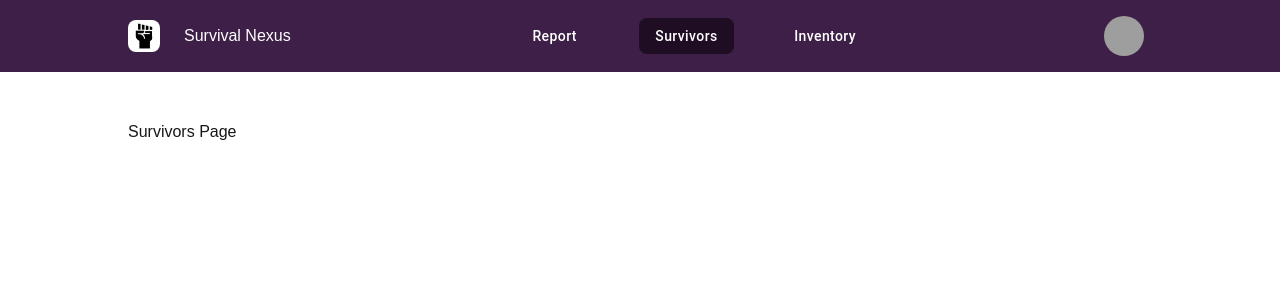
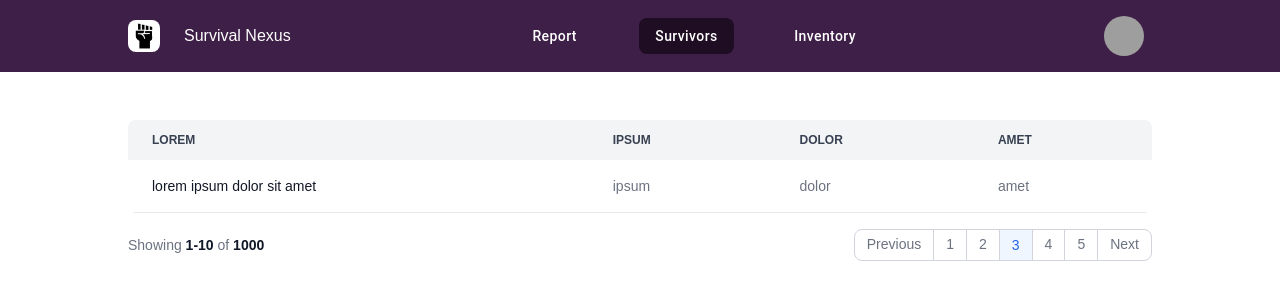
Before and after one commit to nicolaslima321/nexus, a Next.js app in the folder frontend/: page /survivors in a window 1280 px wide. Shown: the top 300 px of the page. Built offline with nearby package versions, Linux system fonts and the light colour scheme; grey boxes are pictures that could not be loaded; what @mui/material-nextjs would draw is missing.

Commit message:
feat (wip): initiated table component

```diff
--- a/frontend/src/app/survivors/page.tsx
+++ b/frontend/src/app/survivors/page.tsx
@@ -1,3 +1,24 @@
+import Table from "~/components/common/Table";
+
 export default function SurvivorsPage() {
-  return <>Survivors Page</>;
+  const survivor = { name: 'nicolas', infected: true, iventory: ['watter'] };
+  const survivors = new Array({ length: 30 }).fill(survivor);
+
+  const tableHeaders = [
+    'lorem',
+    'ipsum',
+    'dolor',
+    'amet',
+  ];
+
+  const tableItems = new Array({ length: 30 }).fill([
+    'lorem ipsum dolor sit amet',
+    'ipsum',
+    'dolor',
+    'amet',
+  ]);
+
+  return (
+    <Table tableHeaders={tableHeaders} tableItems={tableItems} />
+  );
 }
--- /dev/null
+++ b/frontend/src/components/common/Table.tsx
@@ -0,0 +1,75 @@
+import React from 'react';
+
+interface ITableHeaderCell {
+  label: string;
+}
+
+type ITableRowCell = string[] | React.ReactNode[];
+
+interface ITable {
+  tableHeaders: ITableHeaderCell[];
+  tableItems: ITableRowCell[];
+};
+
+export default function Table({ tableHeaders, tableItems }: ITable) {
+  return (
+    <>
+      <div className="relative overflow-x-auto rounded-lg">
+        <table className="w-full text-sm text-left rtl:text-right text-gray-500 dark:text-gray-400">
+          <thead className="text-xs text-gray-700 uppercase bg-gray-100 dark:bg-gray-700 dark:text-gray-400">
+            <tr>
+              {tableHeaders.map((label) => (
+                <th key={label} scope="col" className="px-6 py-3">
+                  {label}
+                </th>
+              ))}
+            </tr>
+          </thead>
+          <tbody>
+            {tableItems.map((tableRowCells, index) => (
+              <tr key={index} className="bg-white border-b hover:bg-gray-50 dark:bg-gray-800 dark:border-gray-700 dark:hover:bg-gray-600">
+                {tableRowCells.map((cell, index) => (
+                  index === 0 ?
+                    <th key={`th-${index}`} scope="row" className="px-6 py-4 font-medium text-gray-900 whitespace-nowrap dark:text-white">
+                      {cell}
+                    </th>
+                  :
+                    <td key={`row-${index}`} className="px-6 py-4">
+                      {cell}
+                    </td>
+                ))}
+              </tr>
+            ))}
+          </tbody>
+        </table>
+      </div>
+
+      <nav className="flex items-center flex-column flex-wrap md:flex-row justify-between pt-4" aria-label="Table navigation">
+        <span className="text-sm font-normal text-gray-500 dark:text-gray-400 mb-4 md:mb-0 block w-full md:inline md:w-auto">Showing <span className="font-semibold text-gray-900 dark:text-white">1-10</span> of <span className="font-semibold text-gray-900 dark:text-white">1000</span></span>
+        <ul className="inline-flex -space-x-px rtl:space-x-reverse text-sm h-8">
+            <li>
+                <a href="#" className="flex items-center justify-center px-3 h-8 ms-0 leading-tight text-gray-500 bg-white border border-gray-300 rounded-s-lg hover:bg-gray-100 hover:text-gray-700 dark:bg-gray-800 dark:border-gray-700 dark:text-gray-400 dark:hover:bg-gray-700 dark:hover:text-white">Previous</a>
+            </li>
+            <li>
+                <a href="#" className="flex items-center justify-center px-3 h-8 leading-tight text-gray-500 bg-white border border-gray-300 hover:bg-gray-100 hover:text-gray-700 dark:bg-gray-800 dark:border-gray-700 dark:text-gray-400 dark:hover:bg-gray-700 dark:hover:text-white">1</a>
+            </li>
+            <li>
+                <a href="#" className="flex items-center justify-center px-3 h-8 leading-tight text-gray-500 bg-white border border-gray-300 hover:bg-gray-100 hover:text-gray-700 dark:bg-gray-800 dark:border-gray-700 dark:text-gray-400 dark:hover:bg-gray-700 dark:hover:text-white">2</a>
+            </li>
+            <li>
+                <a href="#" aria-current="page" className="flex items-center justify-center px-3 h-8 text-blue-600 border border-gray-300 bg-blue-50 hover:bg-blue-100 hover:text-blue-700 dark:border-gray-700 dark:bg-gray-700 dark:text-white">3</a>
+            </li>
+            <li>
+                <a href="#" className="flex items-center justify-center px-3 h-8 leading-tight text-gray-500 bg-white border border-gray-300 hover:bg-gray-100 hover:text-gray-700 dark:bg-gray-800 dark:border-gray-700 dark:text-gray-400 dark:hover:bg-gray-700 dark:hover:text-white">4</a>
+            </li>
+            <li>
+                <a href="#" className="flex items-center justify-center px-3 h-8 leading-tight text-gray-500 bg-white border border-gray-300 hover:bg-gray-100 hover:text-gray-700 dark:bg-gray-800 dark:border-gray-700 dark:text-gray-400 dark:hover:bg-gray-700 dark:hover:text-white">5</a>
+            </li>
+            <li>
+        <a href="#" className="flex items-center justify-center px-3 h-8 leading-tight text-gray-500 bg-white border border-gray-300 rounded-e-lg hover:bg-gray-100 hover:text-gray-700 dark:bg-gray-800 dark:border-gray-700 dark:text-gray-400 dark:hover:bg-gray-700 dark:hover:text-white">Next</a>
+            </li>
+        </ul>
+      </nav>
+    </>
+  );
+};
```
